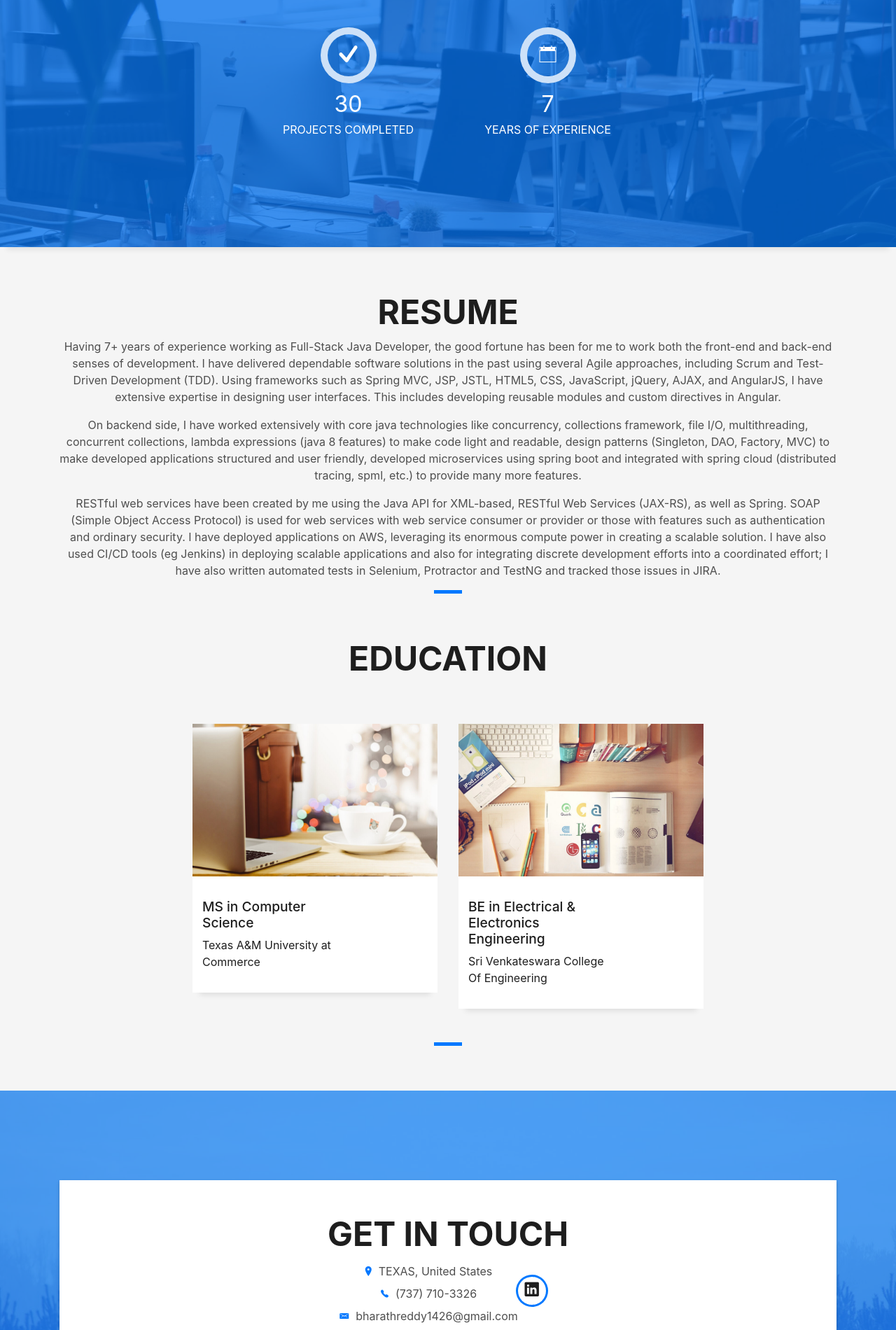
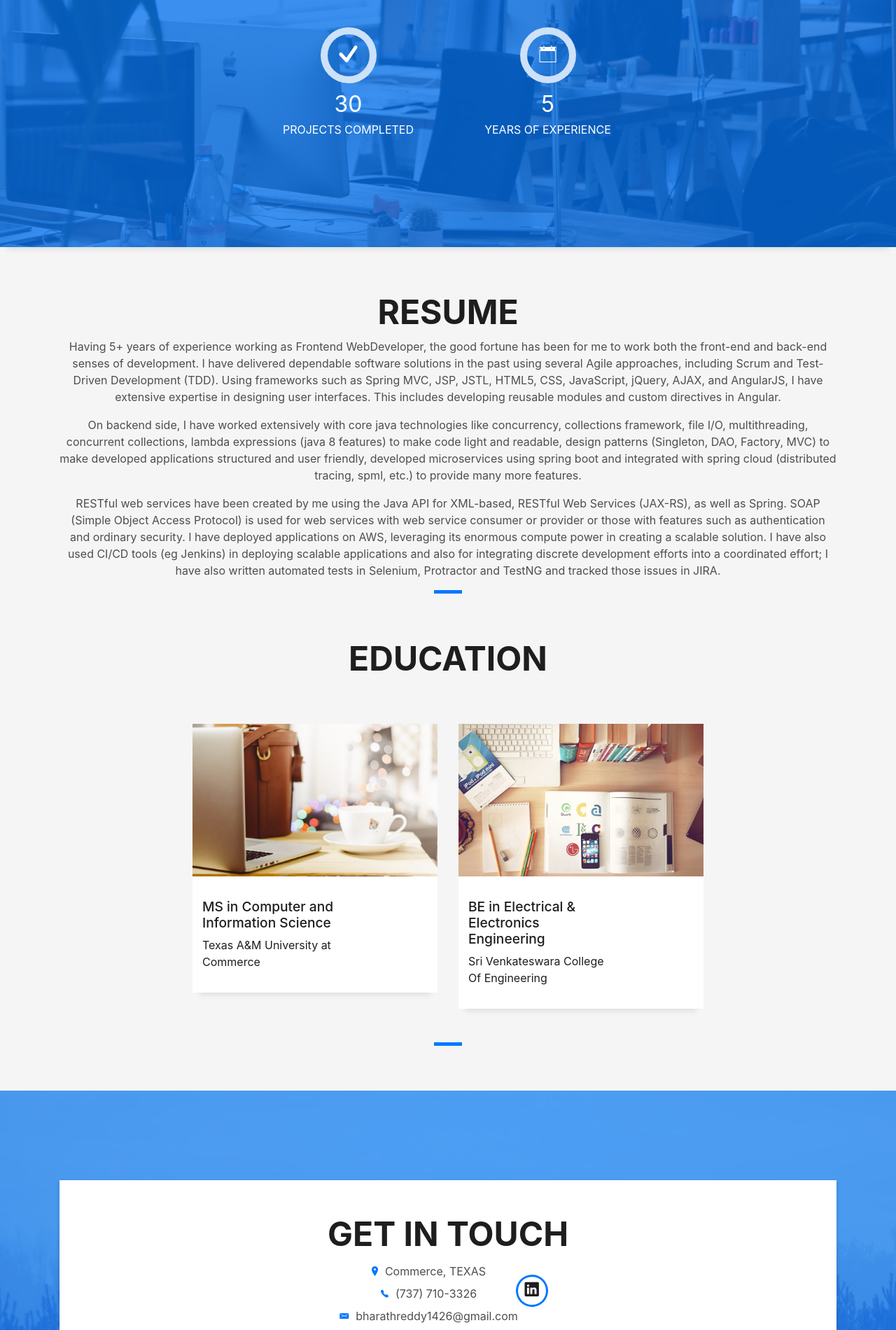
Before and after one commit to bharathk-reddy/Portfolio_Website, a plain HTML site: page index.html in a window 1280 px wide. Shown: the part 2160-4060 px from the top of the page at 70% size. Drawn offline with Linux system fonts and the light colour scheme; files whose address does not match are found by name.

Commit message:
Update index.html

```diff
--- a/index.html
+++ b/index.html
@@ -224,7 +224,7 @@
               <span class="ico-circle"><i class="ion-ios-calendar-outline"></i></span>
             </div>
             <div class="counter-num">
-              <p class="counter">7</p>
+              <p class="counter">5</p>
               <span class="counter-text">YEARS OF EXPERIENCE</span>
             </div>
           </div>
@@ -243,7 +243,7 @@
               RESUME
             </h3>
             <p class="subtitle-a">
-              Having 7+ years of experience working as Full-Stack Java Developer, the good fortune has been for me to work both the front-end and back-end senses of development.
+              Having 5+ years of experience working as Frontend WebDeveloper, the good fortune has been for me to work both the front-end and back-end senses of development.
               I have delivered dependable software solutions in the past using several Agile approaches, including Scrum and Test-Driven Development (TDD).
               Using frameworks such as Spring MVC, JSP, JSTL, HTML5, CSS, JavaScript, jQuery, AJAX, and AngularJS, I have extensive expertise in designing user interfaces.
               This includes developing reusable modules and custom directives in Angular.
@@ -278,7 +278,7 @@
               <div class="work-content">
                 <div class="row">
                   <div class="col-sm-8">
-                    <h2 class="w-title">MS in Computer Science</h2>
+                    <h2 class="w-title">MS in Computer and Information Science</h2>
                     <p>Texas A&M University at Commerce</p>
                   </div>
                 </div>
@@ -323,14 +323,14 @@
               <div class="row justify-content-center">
                   <div class="more-info">
                     <ul class="list-ico">
-                      <li><span class="ion-ios-location"></span>TEXAS, United States</li>
+                      <li><span class="ion-ios-location"></span>Commerce, TEXAS</li>
                       <li><span class="ion-ios-telephone"></span>(737) 710-3326</li>
                       <li><span class="ion-email"></span>bharathreddy1426@gmail.com</li>
                     </ul>
                   </div>
                   <div class="socials">
                     <ul>
-                      <li><a href="https://www.linkedin.com/in/kallurub/"><span class="ico-circle"><i class="ion-social-linkedin"></i></span></a></li>
+                      <li><a href="https://www.linkedin.com"><span class="ico-circle"><i class="ion-social-linkedin"></i></span></a></li>
                     </ul>
                   </div>
                 </div>
```
